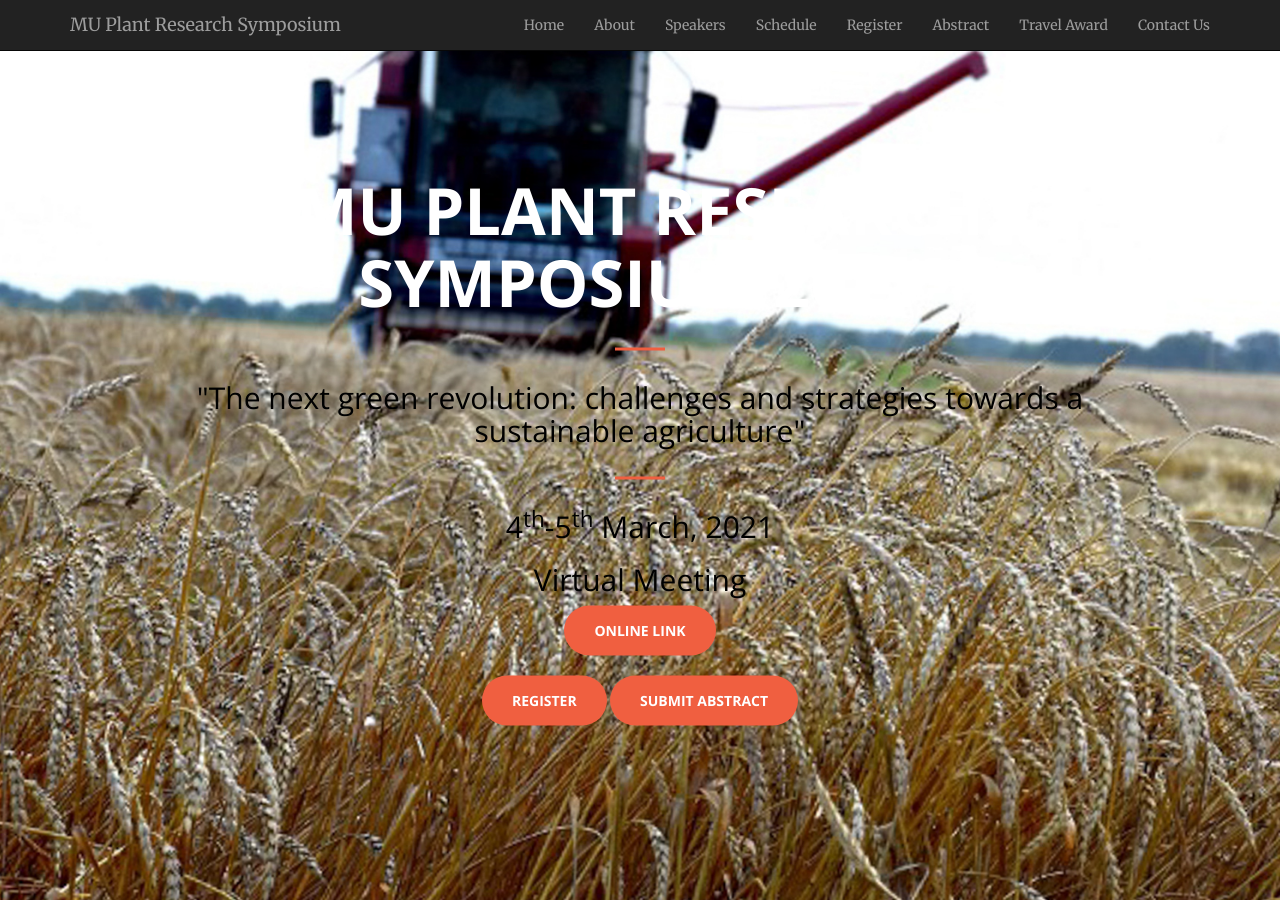
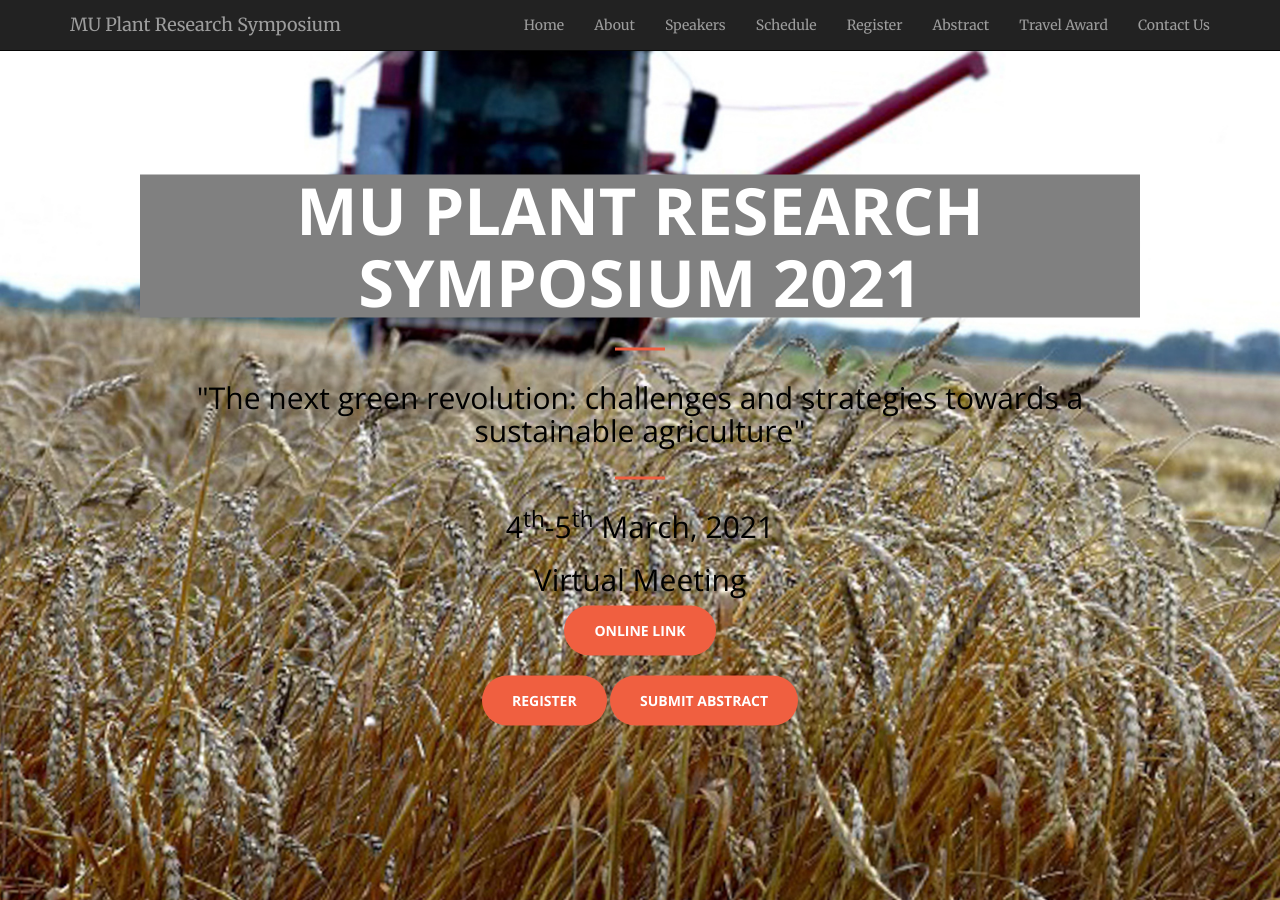
Before and after one commit to mupioneersymposium/mupioneersymposium.github.io, a Jekyll site: the page built from index.html, in a window 1280 px wide and 900 px high. Built offline with Jekyll 4.4.1, drawn with Linux system fonts in a browser that asks for light colours.

Commit message:
Update header.html

```diff
--- a/_includes/header.html
+++ b/_includes/header.html
@@ -1,7 +1,7 @@
 <header>
     <div class="header-content">
         <div class="header-content-inner">
-                <h1 style="color:white; background-color:gray-dark;">MU Plant Research Symposium 2021</h1>
+                <h1 style="background-color:gray;">MU Plant Research Symposium 2021</h1>
                 <hr>
                 <h2 style="color:black;">"The next green revolution: challenges and strategies towards a sustainable agriculture"</h2>
                 <hr>
```
